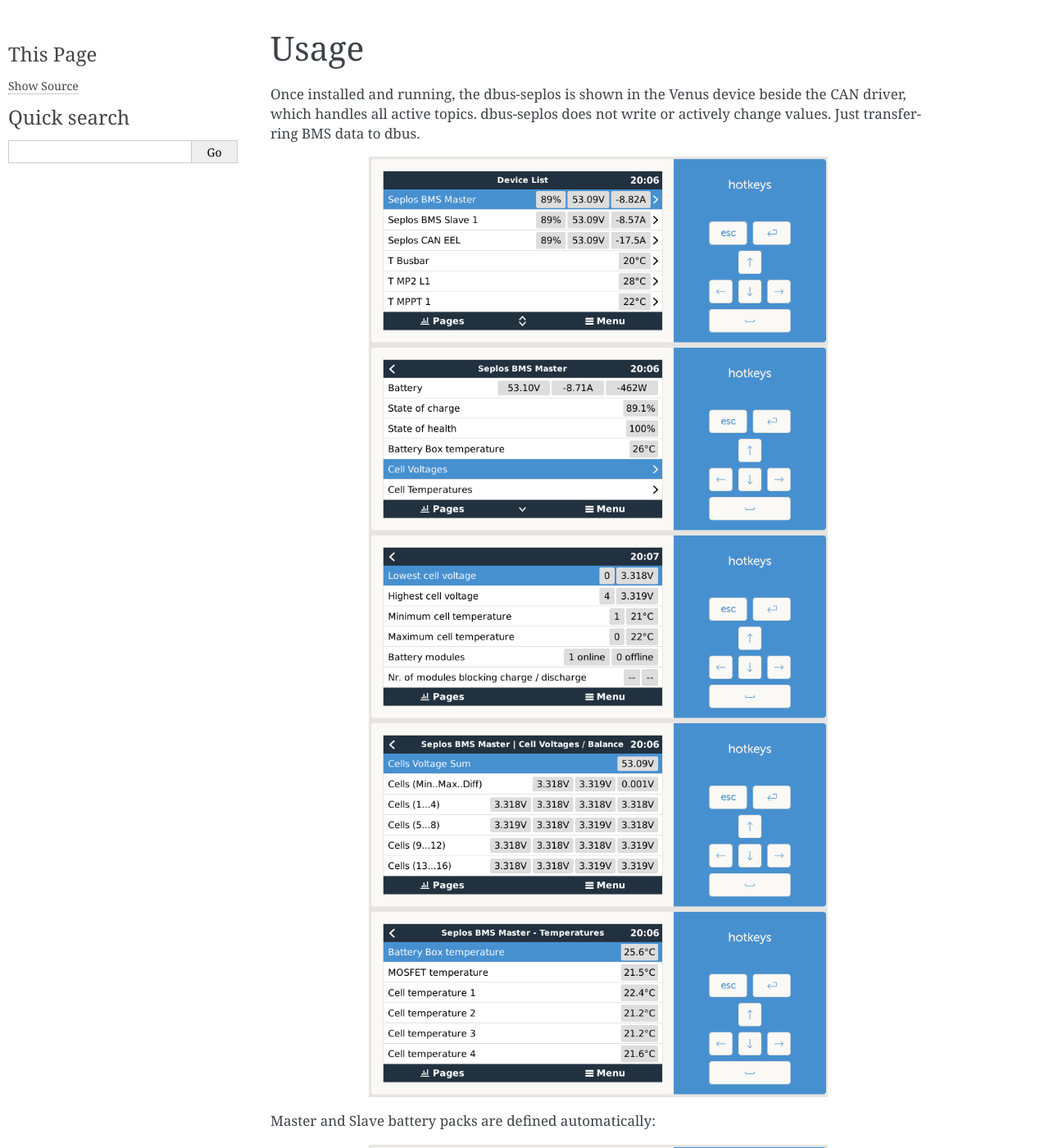
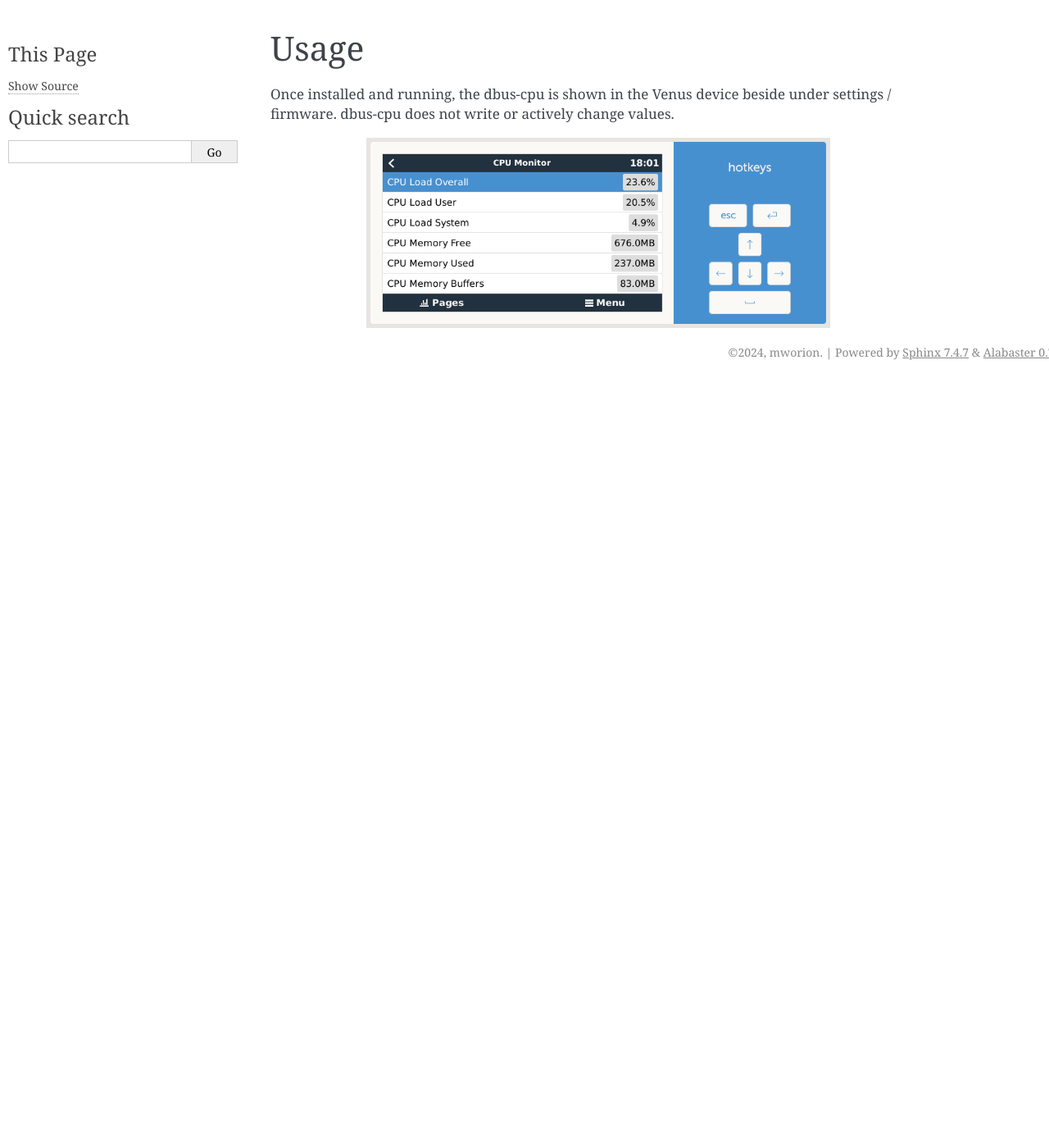
Before and after one commit to mworion/dbus-cpu, a Sphinx documentation site: the page built from doc/usage/index.rst, in a window 1280 px wide and 1400 px high. Shown: the whole window at 82% size. Built offline with Sphinx 7.4.7, drawn with Linux system fonts in a browser that asks for light colours.

```diff
--- a/doc/usage/index.rst
+++ b/doc/usage/index.rst
@@ -1,36 +1,9 @@
 Usage
 =====
 
-Once installed and running, the dbus-seplos is shown in the Venus device beside
-the CAN driver, which handles all active topics. dbus-seplos does not write or
-actively change values. Just transferring BMS data to dbus.
+Once installed and running, the dbus-cpu is shown in the Venus device beside
+under settings / firmware. dbus-cpu does not write or actively change values.
 
-.. image:: image/overview.png
+.. image:: image/stats.png
     :align: center
     :scale: 71%
-
-.. image:: image/standard.png
-    :align: center
-    :scale: 71%
-
-.. image:: image/details.png
-    :align: center
-    :scale: 71%
-
-.. image:: image/cell_voltages.png
-    :align: center
-    :scale: 71%
-
-.. image:: image/cell_temps.png
-    :align: center
-    :scale: 71%
-
-Master and Slave battery packs are defined automatically:
-
-.. image:: image/device_master.png
-    :align: center
-    :scale: 71%
-
-.. image:: image/device_slave.png
-    :align: center
-    :scale: 71%
```
Also changed, not shown: doc/index.rst (+7 -19 lines), doc/image/main.png, doc/usage/image/cell_temps.png (deleted), doc/usage/image/cell_voltages.png (deleted), doc/usage/image/details.png (deleted), doc/usage/image/device_master.png (deleted), doc/usage/image/device_slave.png (deleted), doc/usage/image/overview.png (deleted), doc/usage/image/standard.png (deleted), doc/usage/image/stats.png (added), 1 other file.
